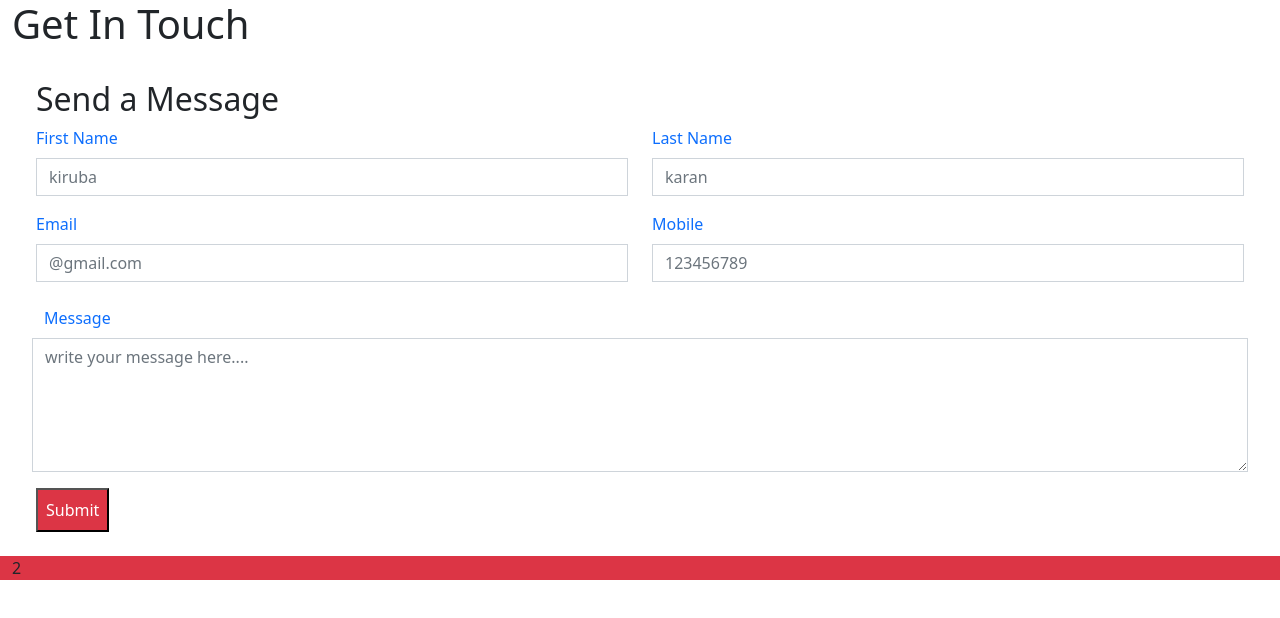
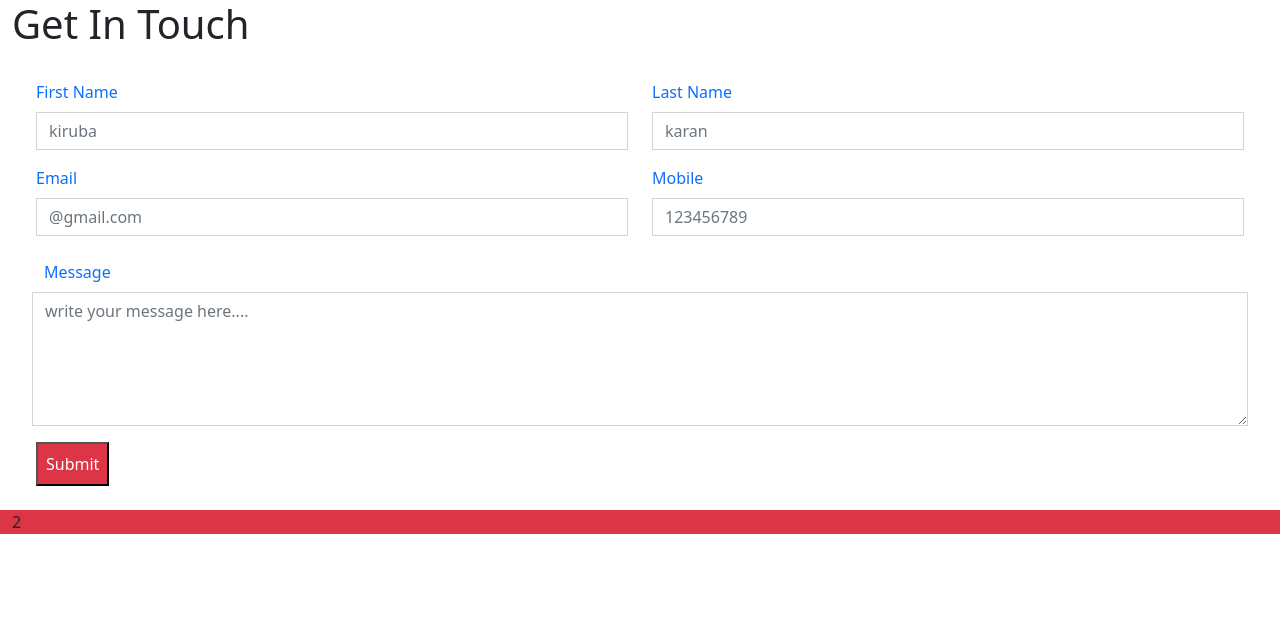
Before and after one commit to Kirubakaran98/contact-with-bootstrap, a plain HTML site: page index.html in a window 1280 px wide. Drawn offline with nearby package versions, Linux system fonts and the light colour scheme.

Commit message:
Update index.html

```diff
--- a/index.html
+++ b/index.html
@@ -12,7 +12,7 @@
         <div class="row">
             <div class="">
                 <div class="bg-white p-4">
-                <h2>Send a Message</h2>
+
 
                 <form>
                     <div class="row pb-3 text-primary">
```
